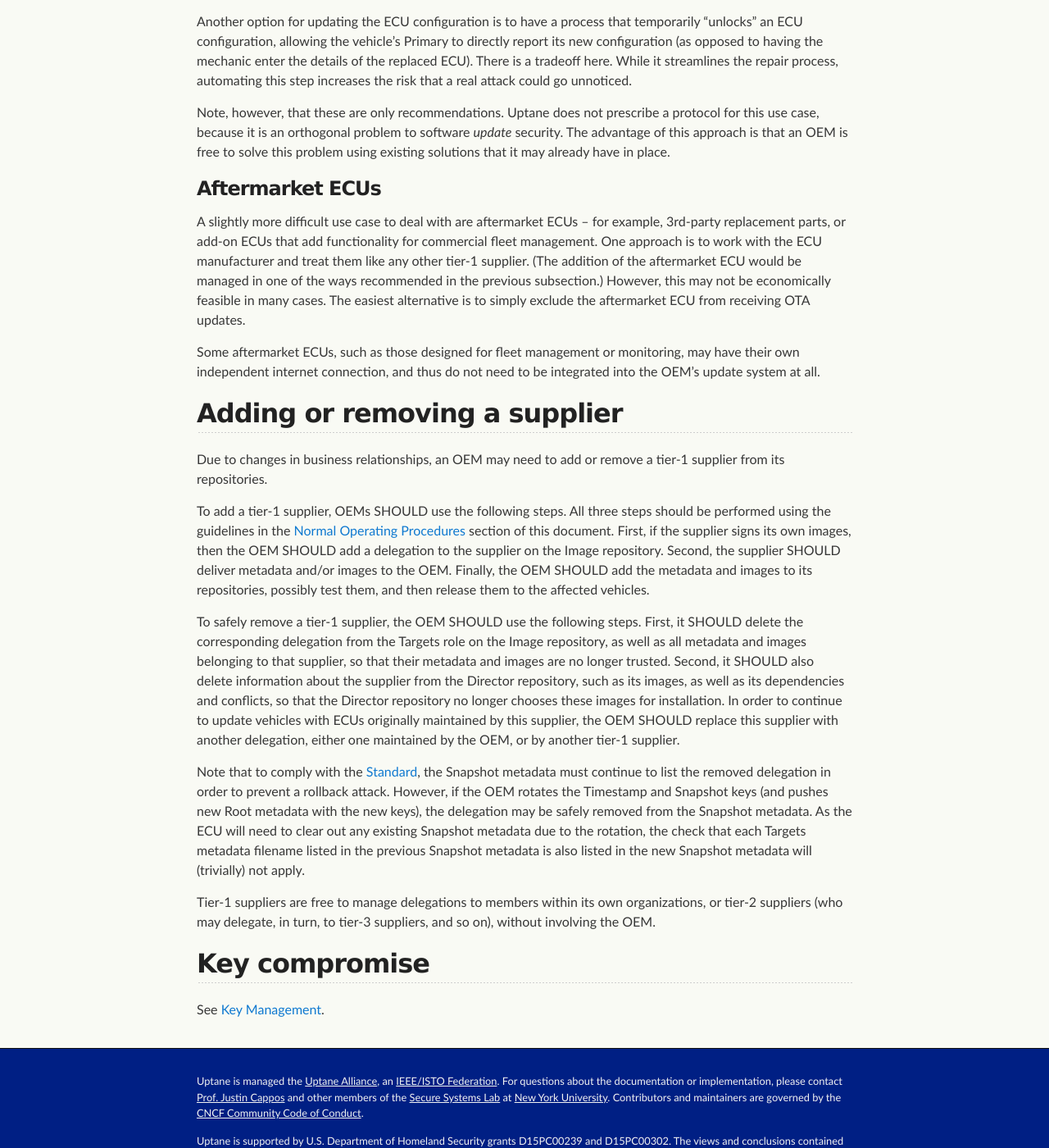
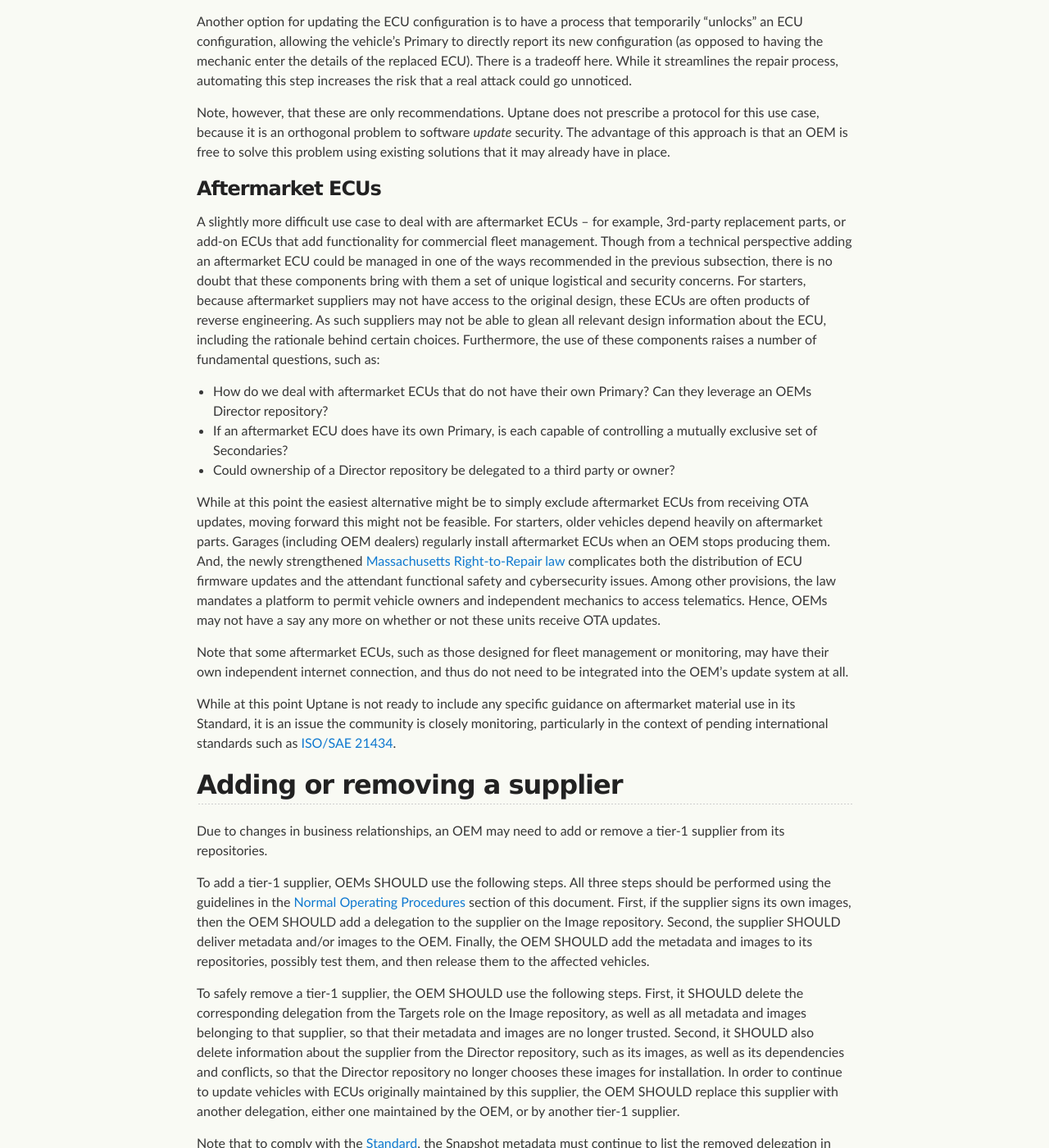
Before and after one commit to uptane/deployment-considerations, a Jekyll site: the page built from exceptional_operations.md, in a window 1280 px wide and 1400 px high, scrolled down 3574 px. Shown: the whole window at 82% size. Built offline with Jekyll 4.4.1, drawn with Linux system fonts in a browser that asks for light colours; our own code applies the rules of GitHub Pages for plain Markdown files.

Commit message:
Text to partially address Standard Issue #200
This PR expands the existing text regarding Aftermarket ECUs in Exceptional Operations section of the Deployment Best Practices page. I pieced this together from the sides on the topic presented at our May 2020 workshop and comments on Issue #200 of the Standard.

This PR will not close-out Issue #200 but addresses a partial response requested for V.2.0.0

```diff
--- a/exceptional_operations.md
+++ b/exceptional_operations.md
@@ -52,10 +52,16 @@ Note, however, that these are only recommendations. Uptane does not prescribe a
 
 ### Aftermarket ECUs
 
-A slightly more difficult use case to deal with are aftermarket ECUs -- for example, 3rd-party replacement parts, or add-on ECUs that add functionality for commercial fleet management. One approach is to work with the ECU manufacturer and treat them like any other tier-1 supplier. (The addition of the aftermarket ECU would be managed in one of the ways recommended in the previous subsection.) However, this may not be economically feasible in many cases. The easiest alternative is to simply exclude the aftermarket ECU from receiving OTA updates.
+A slightly more difficult use case to deal with are aftermarket ECUs -- for example, 3rd-party replacement parts, or add-on ECUs that add functionality for commercial fleet management. Though from a technical perspective adding an aftermarket ECU could be managed in one of the ways recommended in the previous subsection, there is no doubt that these components bring with them a set of unique logistical and security concerns. For starters, because aftermarket suppliers may not have access to the original design, these ECUs are often products of reverse engineering. As such suppliers may not be able to glean all relevant design information about the ECU, including the rationale behind certain choices. Furthermore, the use of these components raises a number of fundamental questions, such as:
+- How do we deal with aftermarket ECUs that do not have their own Primary? Can they leverage an OEMs Director repository?
+- If an aftermarket ECU does have its own Primary, is each capable of controlling a mutually exclusive set of Secondaries?
+- Could ownership of a Director repository be delegated to a third party or owner?
 
-Some aftermarket ECUs, such as those designed for fleet management or monitoring, may have their own independent internet connection, and thus do not need to be integrated into the OEM's update system at all.
+While at this point the easiest alternative might be to simply exclude aftermarket ECUs from receiving OTA updates, moving forward this might not be feasible. For starters, older vehicles depend heavily on aftermarket parts. Garages (including OEM dealers) regularly install aftermarket ECUs when an OEM stops producing them. And, the newly strengthened [Massachusetts Right-to-Repair law](https://en.wikipedia.org/wiki/2020_Massachusetts_Question_1) complicates both the distribution of ECU firmware updates and the attendant functional safety and cybersecurity issues. Among other provisions, the law mandates a platform to permit vehicle owners and independent mechanics to access telematics. Hence, OEMs may not have a say any more on whether or not these units receive OTA updates.
 
+Note that some aftermarket ECUs, such as those designed for fleet management or monitoring, may have their own independent internet connection, and thus do not need to be integrated into the OEM's update system at all.
+
+While at this point Uptane is not ready to include any specific guidance on aftermarket material use in its Standard, it is an issue the community is closely monitoring, particularly in the context of pending international standards such as [ISO/SAE 21434](https://www.iso.org/standard/70918.html).
 
 ## Adding or removing a supplier
 
```
